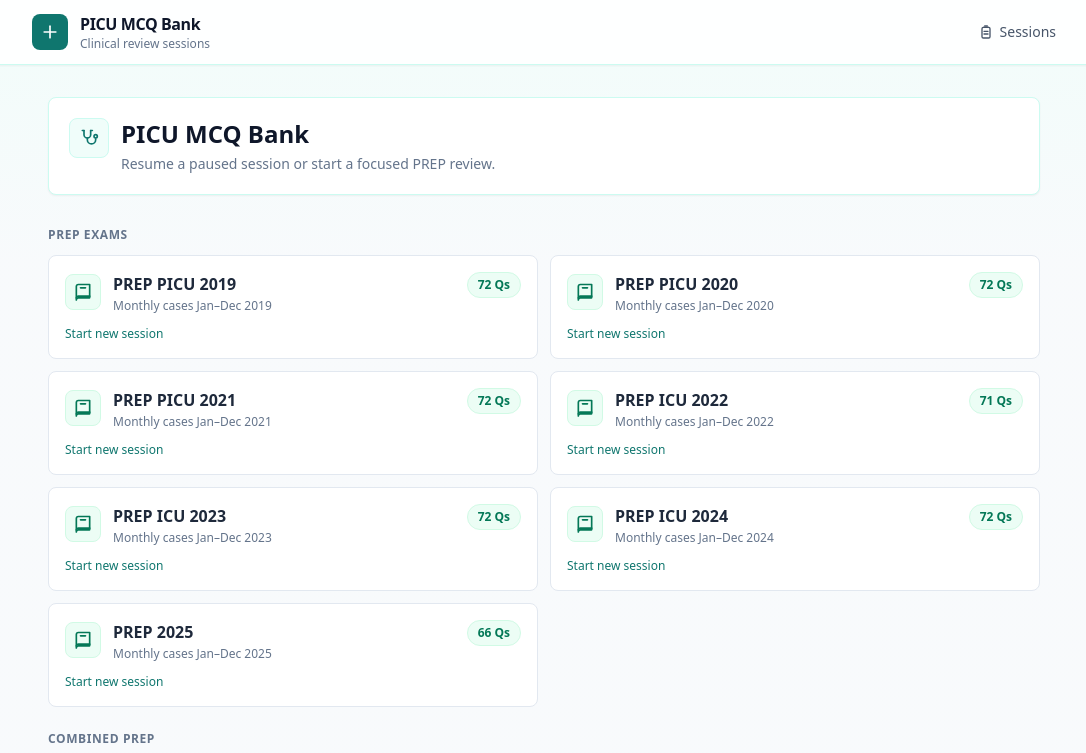
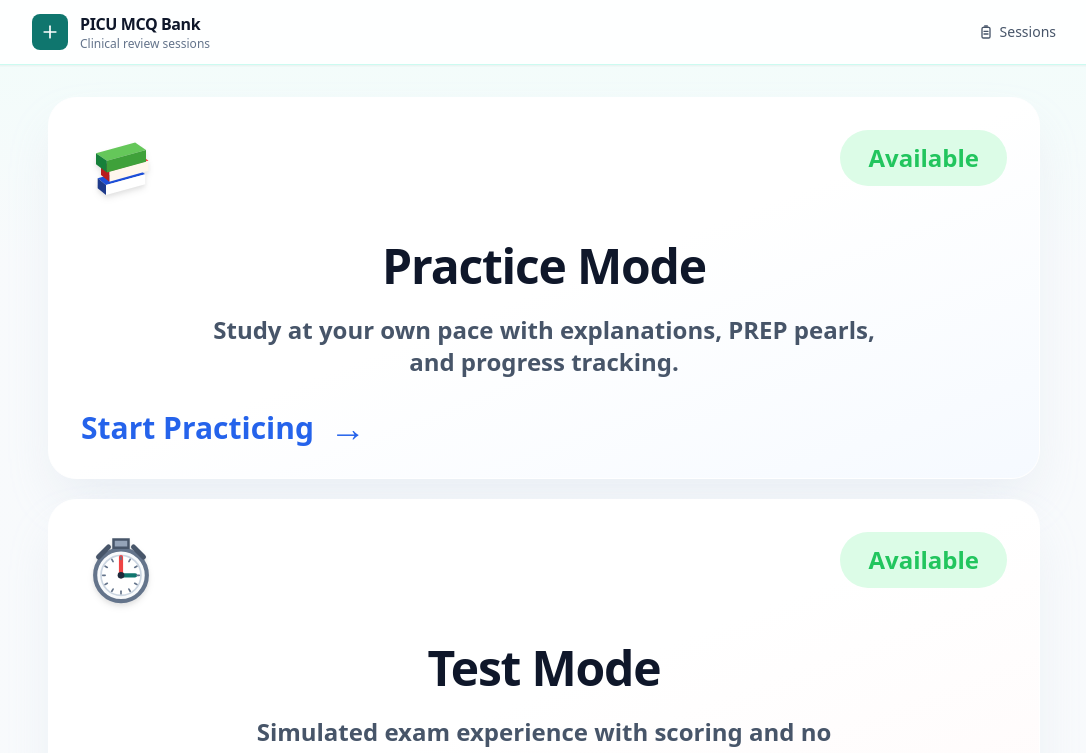
Before and after one commit to sadaoy15/picu-qbank, a Next.js app: page /PICUMCQBANK/ in a window 1280 px wide. Shown: the top 753 px of the page, without its empty margins (96-1182 px from the left). Built offline with nearby package versions, Linux system fonts and the light colour scheme.

Commit message:
Redesign home mode cards

```diff
--- a/app/page.tsx
+++ b/app/page.tsx
@@ -240,6 +240,49 @@ function iconForExam(exam: ExamGroup): "heart" | "clipboard" | "book" | "stethos
   return "clipboard";
 }
 
+function ModeVisualIcon({ type }: { type: "books" | "stopwatch" }) {
+  if (type === "books") {
+    return (
+      <svg viewBox="0 0 96 96" aria-hidden="true" className="h-20 w-20 drop-shadow-md">
+        <path d="M20 58 67 45l10 8-47 13-10-8Z" fill="#1d4ed8" />
+        <path d="M30 66 77 53v12L30 78V66Z" fill="#ffffff" />
+        <path d="M20 58v12l10 8V66l-10-8Z" fill="#1e3a8a" />
+        <path d="M24 42 71 29l10 8-47 13-10-8Z" fill="#ef4444" />
+        <path d="M34 50 81 37v12L34 62V50Z" fill="#fff7ed" />
+        <path d="M24 42v12l10 8V50l-10-8Z" fill="#b91c1c" />
+        <path d="M18 28 65 15l13 9-47 13-13-9Z" fill="#65c75a" />
+        <path d="M31 37 78 24v14L31 51V37Z" fill="#3fa13a" />
+        <path d="M18 28v13l13 10V37L18 28Z" fill="#16803a" />
+      </svg>
+    );
+  }
+
+  return (
+    <svg viewBox="0 0 96 96" aria-hidden="true" className="h-20 w-20 drop-shadow-md">
+      <circle cx="48" cy="52" r="31" fill="#f8fafc" stroke="#64748b" strokeWidth="5" />
+      <circle cx="48" cy="52" r="24" fill="#ffffff" stroke="#cbd5e1" strokeWidth="2" />
+      <path d="M39 9h18v10H39z" fill="#94a3b8" stroke="#475569" strokeWidth="3" />
+      <path d="M63 18 75 30" stroke="#475569" strokeWidth="6" strokeLinecap="round" />
+      <path d="M33 18 21 30" stroke="#475569" strokeWidth="6" strokeLinecap="round" />
+      <path d="M48 52V30" stroke="#ef4444" strokeWidth="5" strokeLinecap="round" />
+      <path d="M48 52h17" stroke="#0f766e" strokeWidth="5" strokeLinecap="round" />
+      <circle cx="48" cy="52" r="4" fill="#1e293b" />
+      {[0, 30, 60, 90, 120, 150, 180, 210, 240, 270, 300, 330].map((angle) => (
+        <line
+          key={angle}
+          x1={48 + Math.sin((angle * Math.PI) / 180) * 19}
+          y1={52 - Math.cos((angle * Math.PI) / 180) * 19}
+          x2={48 + Math.sin((angle * Math.PI) / 180) * 22}
+          y2={52 - Math.cos((angle * Math.PI) / 180) * 22}
+          stroke="#64748b"
+          strokeWidth="2"
+          strokeLinecap="round"
+        />
+      ))}
+    </svg>
+  );
+}
+
 export default function QuizPage() {
   const [allQuestions, setAllQuestions] = useState<Question[]>(builtInQuestions);
   const [selectedExam, setSelectedExam] = useState<ExamGroup | null>(null);
@@ -395,9 +438,13 @@ export default function QuizPage() {
     }
   };
 
-  const handleSelectExam = (exam: ExamGroup) => {
+  const handleSelectExam = (
+    exam: ExamGroup,
+    preferredViewMode: ViewMode = viewMode,
+    preferredQuizMode: QuizMode = quizMode
+  ) => {
     const questions = getExamQuestions(exam, "all", allQuestions);
-    const ordered = quizMode === "random" ? shuffle(questions) : questions;
+    const ordered = preferredQuizMode === "random" ? shuffle(questions) : questions;
     const now = new Date().toISOString();
     const session: QuizSession = {
       id: `session-${Date.now()}`,
@@ -405,8 +452,8 @@ export default function QuizPage() {
       examId: exam.id,
       examLabel: exam.label,
       subCat: "all",
-      quizMode,
-      viewMode,
+      quizMode: preferredQuizMode,
+      viewMode: preferredViewMode,
       questionIds: ordered.map((question) => question.id),
       currentIndex: 0,
       progress: {},
@@ -418,12 +465,18 @@ export default function QuizPage() {
     setActiveSessionId(session.id);
     setSelectedExam(exam);
     setActiveSubCat("all");
+    setQuizMode(preferredQuizMode);
+    setViewMode(preferredViewMode);
     setQuizQuestions(ordered);
     setCurrent(0);
     setProgress({});
     setSelected(null);
     setRevealed(false);
     setShowSummary(false);
+  };
+
+  const handleStartAllPrep = (nextViewMode: ViewMode) => {
+    handleSelectExam(specialExamGroups[0], nextViewMode, "sequential");
   };
 
   const handleResumeSession = (session: QuizSession) => {
@@ -554,17 +607,53 @@ export default function QuizPage() {
     };
 
     return (
-      <div className="space-y-8">
-        <div className="bg-white border border-teal-100 rounded-lg p-5 shadow-sm">
-          <div className="flex items-start gap-3">
-            <span className="flex h-10 w-10 items-center justify-center rounded-lg bg-teal-50 text-teal-700 border border-teal-100 font-bold">
-              <MedicalIcon name="stethoscope" className="h-5 w-5" />
-            </span>
-            <div>
-              <h1 className="text-2xl font-bold text-slate-900">PICU MCQ Bank</h1>
-              <p className="text-slate-500 text-sm mt-1">Resume a paused session or start a focused PREP review.</p>
+      <div className="space-y-10">
+        <div className="space-y-5">
+          <section className="relative overflow-hidden rounded-[28px] bg-white p-6 sm:p-8 shadow-2xl shadow-slate-200/80 border border-white min-h-[330px]">
+            <div className="absolute inset-0 bg-gradient-to-br from-white via-white to-blue-50/60" />
+            <div className="relative flex items-start justify-between gap-5">
+              <ModeVisualIcon type="books" />
+              <span className="rounded-full bg-green-100 px-5 py-2.5 text-xl font-extrabold text-green-500 sm:px-7 sm:py-3 sm:text-2xl">
+                Available
+              </span>
             </div>
-          </div>
+            <div className="relative mt-8 text-center">
+              <h1 className="text-4xl font-extrabold tracking-tight text-slate-900 sm:text-5xl">Practice Mode</h1>
+              <p className="mx-auto mt-6 max-w-2xl text-xl font-semibold leading-relaxed text-slate-600 sm:text-2xl">
+                Study at your own pace with explanations, PREP pearls, and progress tracking.
+              </p>
+            </div>
+            <button
+              onClick={() => handleStartAllPrep("study")}
+              className="relative mt-8 inline-flex items-center gap-4 text-2xl font-extrabold text-blue-600 hover:text-blue-700 transition-colors sm:text-3xl"
+            >
+              Start Practicing
+              <span className="text-4xl leading-none">→</span>
+            </button>
+          </section>
+
+          <section className="relative overflow-hidden rounded-[28px] bg-white p-6 sm:p-8 shadow-2xl shadow-slate-200/80 border border-white min-h-[330px]">
+            <div className="absolute inset-0 bg-gradient-to-br from-white via-white to-red-50/40" />
+            <div className="relative flex items-start justify-between gap-5">
+              <ModeVisualIcon type="stopwatch" />
+              <span className="rounded-full bg-green-100 px-5 py-2.5 text-xl font-extrabold text-green-500 sm:px-7 sm:py-3 sm:text-2xl">
+                Available
+              </span>
+            </div>
+            <div className="relative mt-8 text-center">
+              <h2 className="text-4xl font-extrabold tracking-tight text-slate-900 sm:text-5xl">Test Mode</h2>
+              <p className="mx-auto mt-6 max-w-2xl text-xl font-semibold leading-relaxed text-slate-600 sm:text-2xl">
+                Simulated exam experience with scoring and no explanations during the test.
+              </p>
+            </div>
+            <button
+              onClick={() => handleStartAllPrep("test")}
+              className="relative mt-8 inline-flex items-center gap-4 text-2xl font-extrabold text-red-600 hover:text-red-700 transition-colors sm:text-3xl"
+            >
+              Start Test
+              <span className="text-4xl leading-none">→</span>
+            </button>
+          </section>
         </div>
 
         {visibleSessions.length > 0 && (
```
